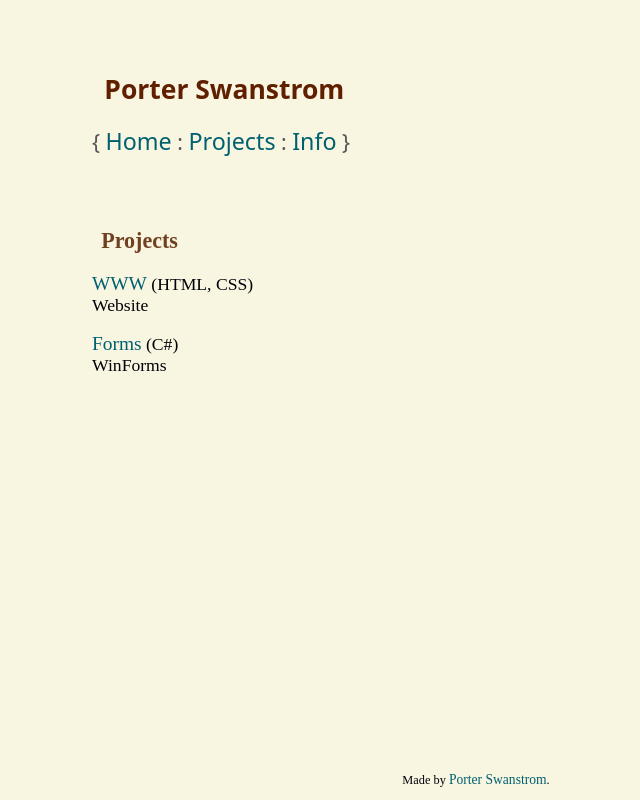
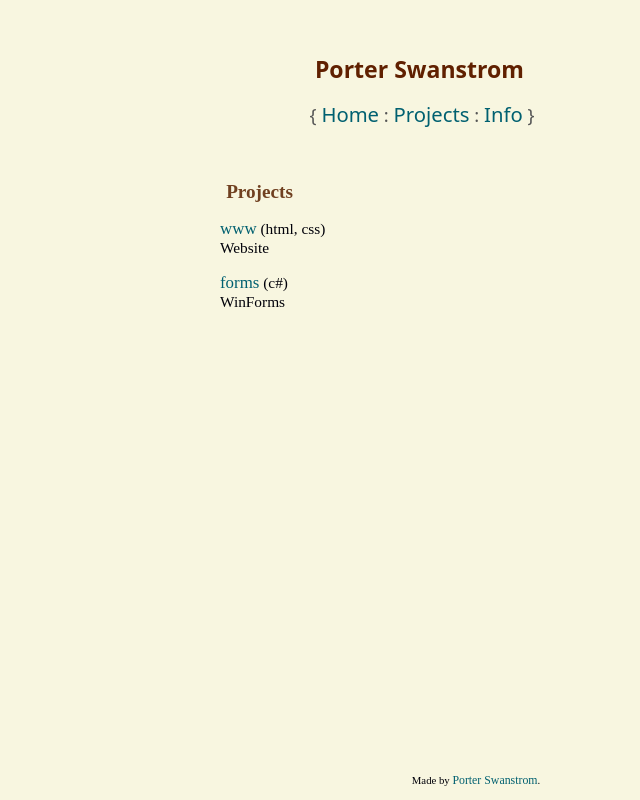
Before and after one commit to porterswanstrom/www, a plain HTML site: page projects.htm in a window 1280 px wide. Shown: the whole page, without its empty margins (164-804 px from the left). Drawn offline with Linux system fonts and the light colour scheme.

Commit message:
more padding and smaller font size

```diff
--- a/css/main.css
+++ b/css/main.css
@@ -1,5 +1,5 @@
 html, body{
-	font:400 105% serif;
+	font:400 98% serif;
 	background-color:#000900;
 	color:#EEBB99;
 	margin:0;
@@ -39,8 +39,9 @@ img{margin-left:4%}
 
 .head{
 	font:400 120% sans;
+	/* text-align:center; */
 	color:#999000;
-	padding:40pt 5%
+	padding:35pt 15% 35pt 15%
 }
 
 .body{padding:0pt 5% 60pt 5%}
@@ -76,32 +77,32 @@ img{margin-left:4%}
 	.head{color:#555555}
 }
 
-@media all and (min-width:600px){
-	.body{padding:0pt 5% 60pt 5%}
-	.head{padding:40pt 5%}
+@media all and (min-width:0px){
+	.body{padding:0pt 12% 60pt 12%}
+	.head{padding:28pt 15% 28pt 15%}
 }
 
 @media all and (min-width:800px){
-	.body{padding:0pt 10% 60pt 10%}
-	.head{padding:40pt 10%}
+	.body{padding:0pt 20% 60pt 20%}
+	.head{padding:28pt 28% 28pt 28%}
 }
 
 @media all and (min-width:1000px){
-	.body{padding:0pt 15% 60pt 15%}
-	.head{padding:40pt 15%}
+	.body{padding:0pt 20% 60pt 20%}
+	.head{padding:28pt 25% 28pt 25%}
 }
 
 @media all and (min-width:1200px){
-	.body{padding:0pt 20% 60pt 20%}
-	.head{padding:40pt 20%}
+	.body{padding:0pt 30% 60pt 30%}
+	.head{padding:28pt 37% 28pt 37%}
 }
 
 @media all and (min-width:1400px){
-	.body{padding:0pt 25% 60pt 25%}
-	.head{padding:40pt 25%}
+	.body{padding:0pt 28% 60pt 28%}
+	.head{padding:28pt 32% 28pt 32%}
 }
 
 @media all and (min-width:1600px){
-	.body{padding:0pt 30% 60pt 30%}
-	.head{padding:40pt 30%}
+	.body{padding:0pt 32% 60pt 32%}
+	.head{padding:28pt 37% 28pt 37%}
 }
--- a/projects.htm
+++ b/projects.htm
@@ -12,9 +12,9 @@
 </div><div class="body">
 
 <h2>Projects</h2>
-<p><a href="info.htm">WWW</a> (HTML, CSS)<br />Website</p>
+<p><a href="info.htm">www</a> (html, css)<br />Website</p>
 
-<p><a href="forms.htm">Forms</a> (C#)<br />WinForms</p>
+<p><a href="forms.htm">forms</a> (c#)<br />WinForms</p>
 
 </div><div class="foot">
 
```
